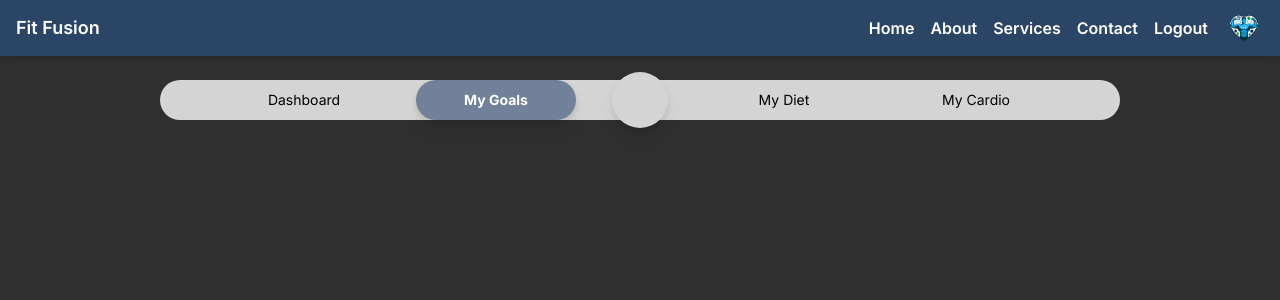
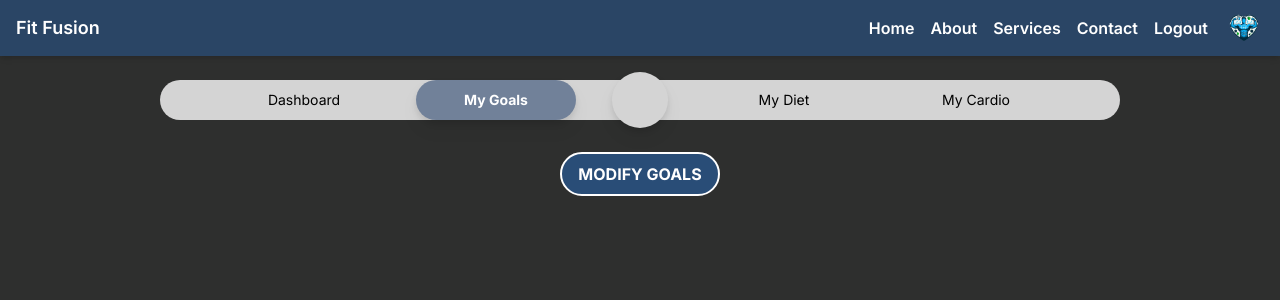
Before and after one commit to Syntax-Samurais/Website, a Next.js app: page /goals in a window 1280 px wide. Shown: the top 300 px of the page. Built offline with nearby package versions, Linux system fonts and the light colour scheme; no server answers; the database is empty.

Commit message:
move modify button out of goal ribbons to top of goals page

```diff
--- a/src/app/_components/_modals/GoalChange.jsx
+++ b/src/app/_components/_modals/GoalChange.jsx
@@ -131,6 +131,7 @@ const GoalChange = ({ showModal, handleCloseModal, userInterests }) => {
                 <input
                   type={field === "weight_goal_date" ? "date" : "text"}
                   id={field}
+                  /*add default text to field with the  */
                   name={field}
                   value={formData[field]}
                   onChange={(e) =>
--- a/src/app/goals/goals.css
+++ b/src/app/goals/goals.css
@@ -14,16 +14,4 @@
   p {
     @apply text-center text-lg font-bold pb-0.5;
   }
-
-  button {
-    @apply bg-PrimaryBlue text-white font-bold  px-4 py-0.5 rounded;
-
-    border: solid;
-    border-radius: 25px;
-    border-width: 1px;
-
-    p {
-      @apply text-sm;
-    }
-  }
 }
--- a/src/app/goals/page.js
+++ b/src/app/goals/page.js
@@ -100,6 +100,13 @@ const Goals = () => {
             userInterests={userInterests}
           />
         )}
+        <div className="flex flex-col justify-center items-center">
+          <button
+            className="flex flex-col bg-PrimaryBlue text-white font-bold py-2 px-4 rounded-full border-white border-2 justify-center items-center mt-8 mb-0"
+            onClick={handleOpenModal}
+          >
+            MODIFY GOALS
+          </button>
           {userInterests.increase_weight ||
           userInterests.gain_weight ||
           userInterests.lose_weight ||
@@ -136,6 +143,7 @@ const Goals = () => {
               showModal={showModal}
             />
           ) : null}
+        </div>
       </div>
     </>
   );
@@ -180,9 +188,6 @@ const GoalRibbon = ({
     <div className="goal-wrapper">
       <div>
         <p>{goalText}</p>
-        <button onClick={handleOpenModal}>
-          <p>Modify</p>
-        </button>
       </div>
     </div>
   );
```
Lines whose indentation alone changed are shown as unchanged.
